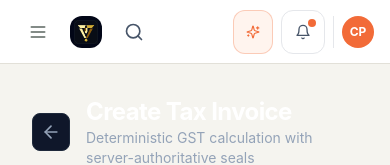
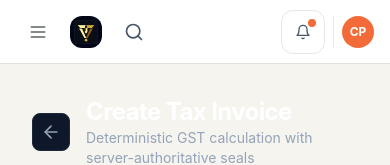
Before and after one commit to mkcumang-sketch/truvledgeros2, a Next.js app: page /invoices/new in a window 390 px wide. Shown: the top 165 px of the page. Built offline with nearby package versions, Linux system fonts and the light colour scheme; no server answers.

Commit message:
style(mobile): prevent topbar crowding on narrow phones

```diff
--- a/src/components/layout/topbar.tsx
+++ b/src/components/layout/topbar.tsx
@@ -129,7 +129,7 @@ export function Topbar({ onOpenMobileNav }: TopbarProps) {
         {/* AI Practice Bot Quick Link */}
         <Link
           href="/support"
-          className="inline-flex items-center gap-1.5 px-3 py-2 min-h-[44px] text-xs font-semibold rounded-xl bg-[#FFF4EE] border border-[#F26B38]/30 text-[#D95524] hover:bg-[#FFE7DA] transition-colors shadow-2xs"
+          className="hidden min-[400px]:inline-flex items-center gap-1.5 px-3 py-2 min-h-[44px] text-xs font-semibold rounded-xl bg-[#FFF4EE] border border-[#F26B38]/30 text-[#D95524] hover:bg-[#FFE7DA] transition-colors shadow-2xs"
           title="Open AI Practice Copilot"
         >
           <Sparkles className="w-3.5 h-3.5 text-[#F26B38]" />
```
